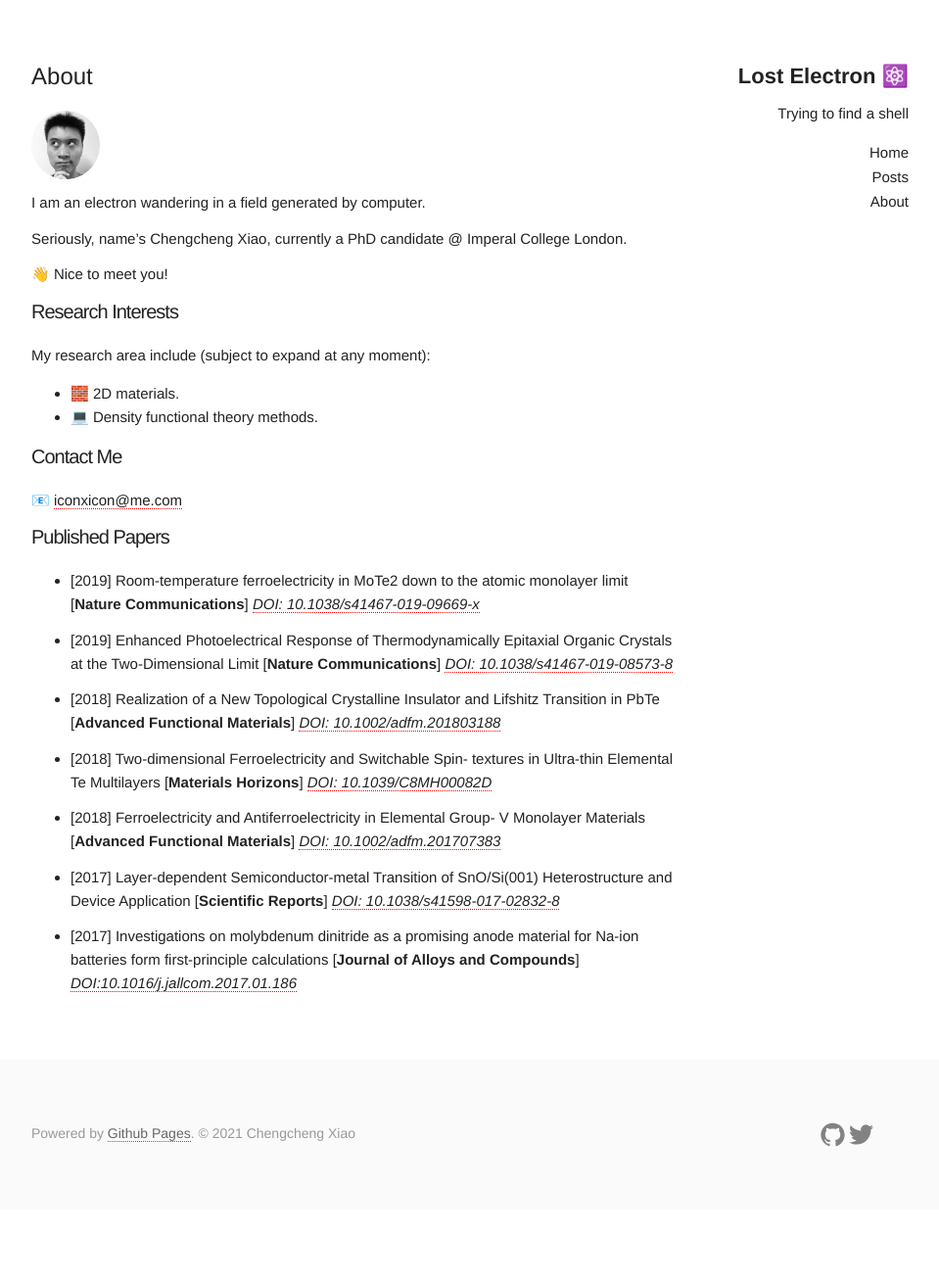
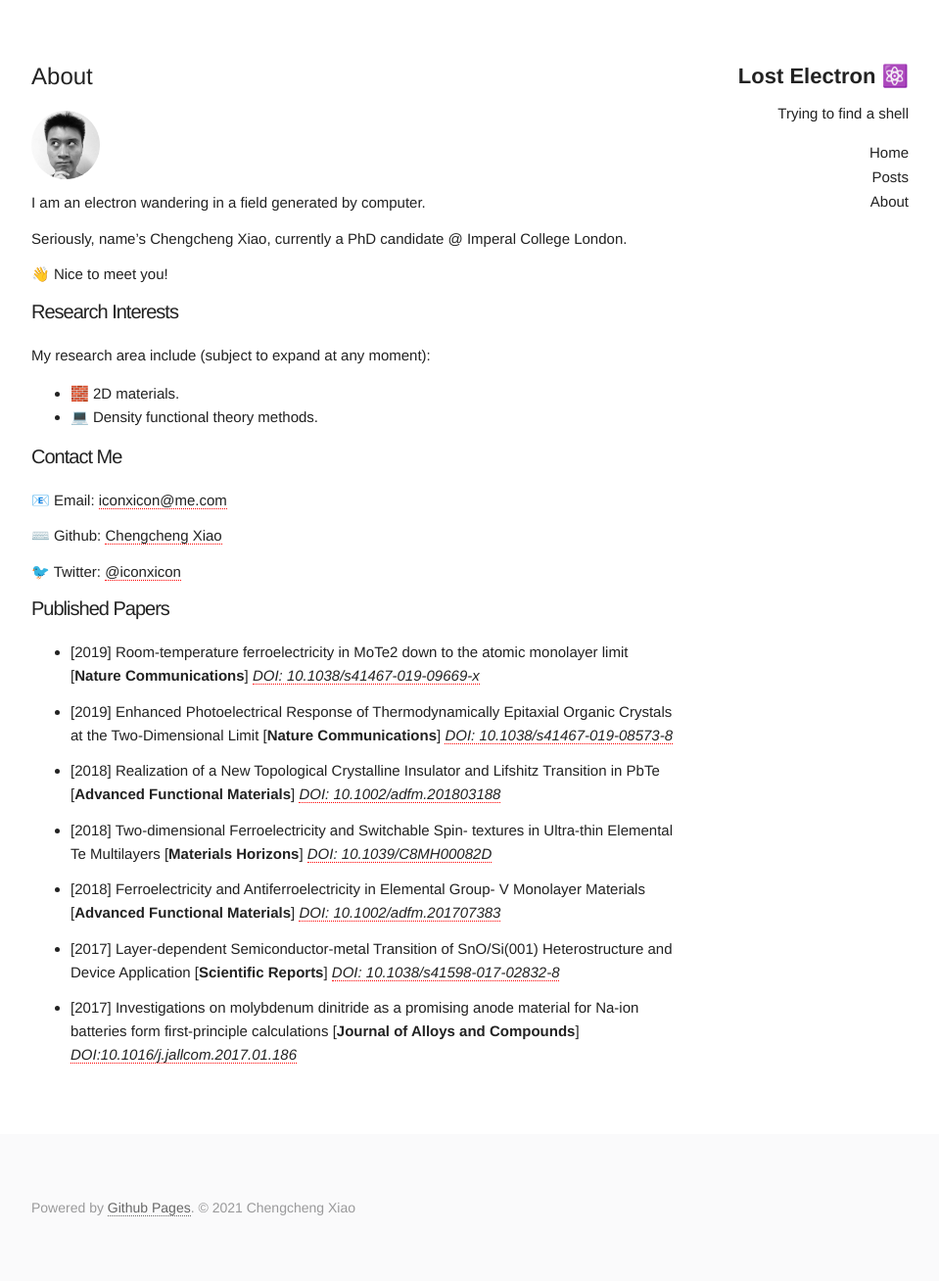
Before and after one commit to Chengcheng-Xiao/Chengcheng-Xiao.github.io, a Jekyll site: the page built from about.md, in a window 1280 px wide. Shown: the whole page at 98% size, without its empty margins (160-1119 px from the left). Built offline with Jekyll 4.4.1, drawn with Linux system fonts in a browser that asks for light colours; before the commit the page ends 1235 px from its top, so only the background shows below that.

Commit message:
change footer, add contact me info.

```diff
--- a/_includes/footer.html
+++ b/_includes/footer.html
@@ -10,7 +10,7 @@
       </section>
     </div>
 
-    <div class="footer right column one-half">
+<!--    <div class="footer right column one-half">
       <section class="small-font">
         {% if site.github_username %}
         {% include icon-github.html username=site.github_username %}
@@ -19,6 +19,6 @@
         {% include icon-twitter.html username=site.twitter_username %}
         {% endif %}
       </section>
-    </div>
+</div> -->
   </div>
 </footer>
--- a/about.md
+++ b/about.md
@@ -20,7 +20,11 @@ My research area include (subject to expand at any moment):
 - 💻 Density functional theory methods.
 
 ### Contact Me
-📧 [iconxicon@me.com](mailto:iconxicon@me.com)
+📧 Email: [iconxicon@me.com](mailto:iconxicon@me.com)
+
+⌨️ Github: [Chengcheng Xiao](https://github.com/Chengcheng-Xiao)
+
+🐦 Twitter: [@iconxicon](https://twitter.com/iconxicon)
 
 ### Published Papers
 
```
